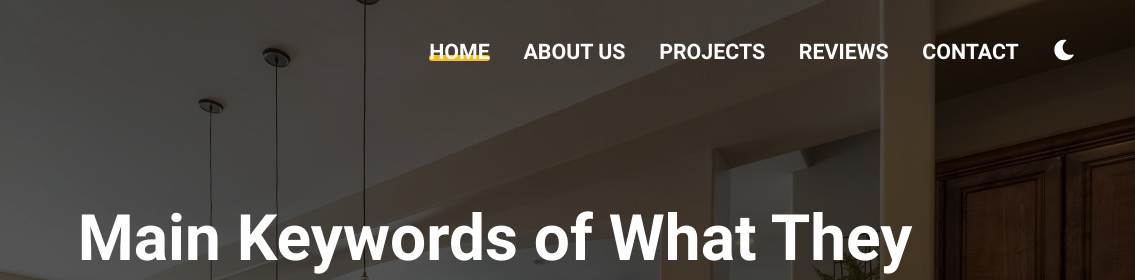
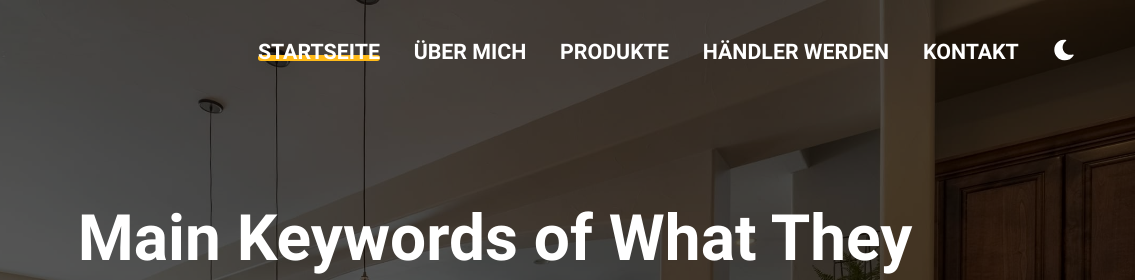
Before and after one commit to AleoParta/aleoparta.github.io, a plain HTML site: page index.html in a window 1280 px wide. Shown: the top 280 px of the page, 145-1280 px from the left. Drawn offline with Linux system fonts and the light colour scheme.

Commit message:
logoupdate

```diff
--- a/index.html
+++ b/index.html
@@ -75,11 +75,11 @@
             <!--Main Nav-->
             <nav id="navbar-menu">
                 <ul>
-                    <li><a class="active" href="/index.html">Home</a></li>
-                    <li><a href="/about.html">About Us</a></li>
-                    <li><a href="/projects.html">Projects</a></li>
-                    <li><a href="/reviews.html">Reviews</a></li>
-                    <li><a href="/contact.html">Contact</a></li>
+                    <li><a class="active" href="/index.html">Startseite</a></li>
+                    <li><a href="/about.html">Über Mich</a></li>
+                    <li><a href="/projects.html">Produkte</a></li>
+                    <li><a href="/reviews.html">Händler werden</a></li>
+                    <li><a href="/contact.html">Kontakt</a></li>
                 </ul>
             </nav>
 
```
Also changed, not shown: 2 other files.
